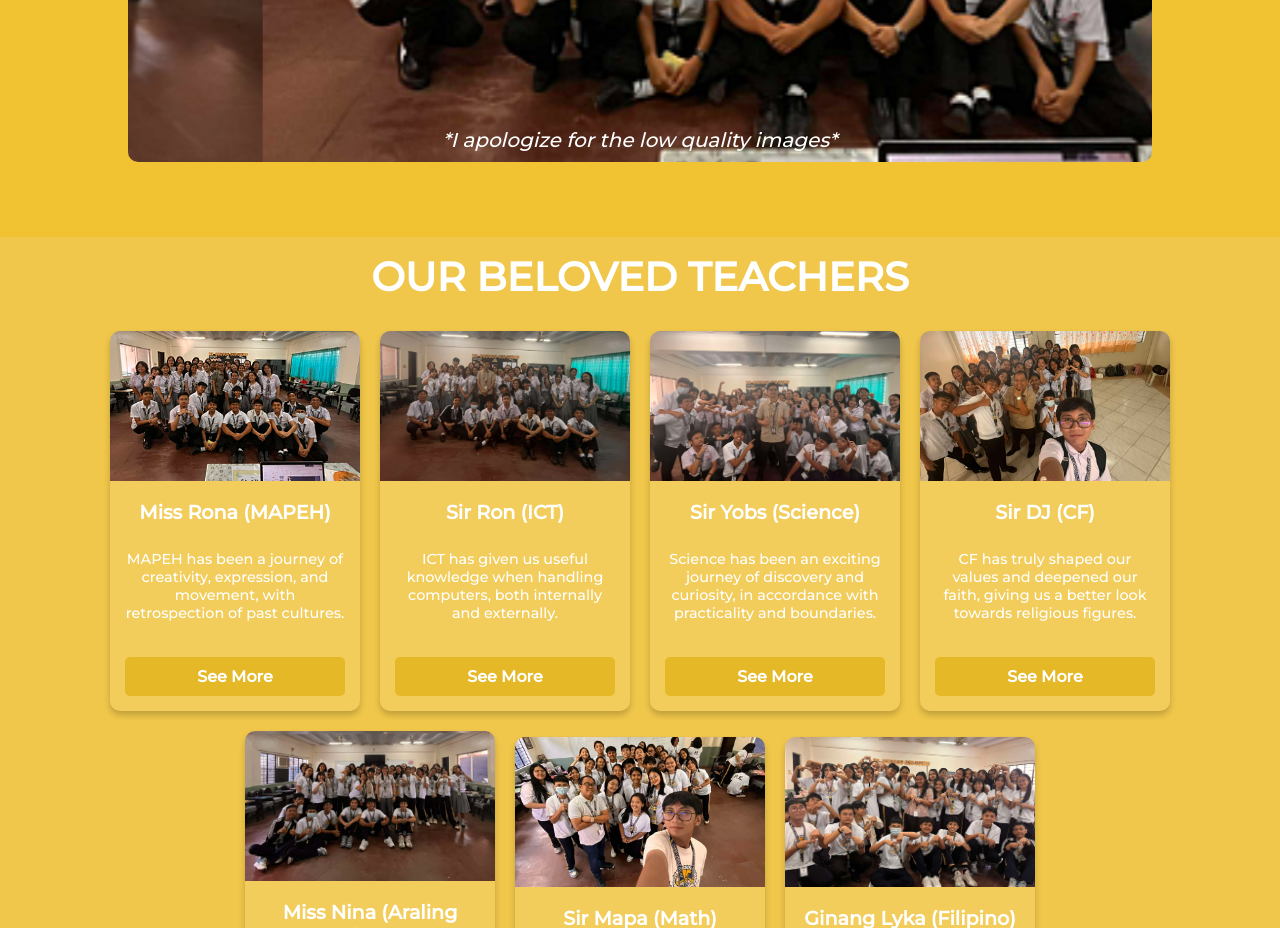
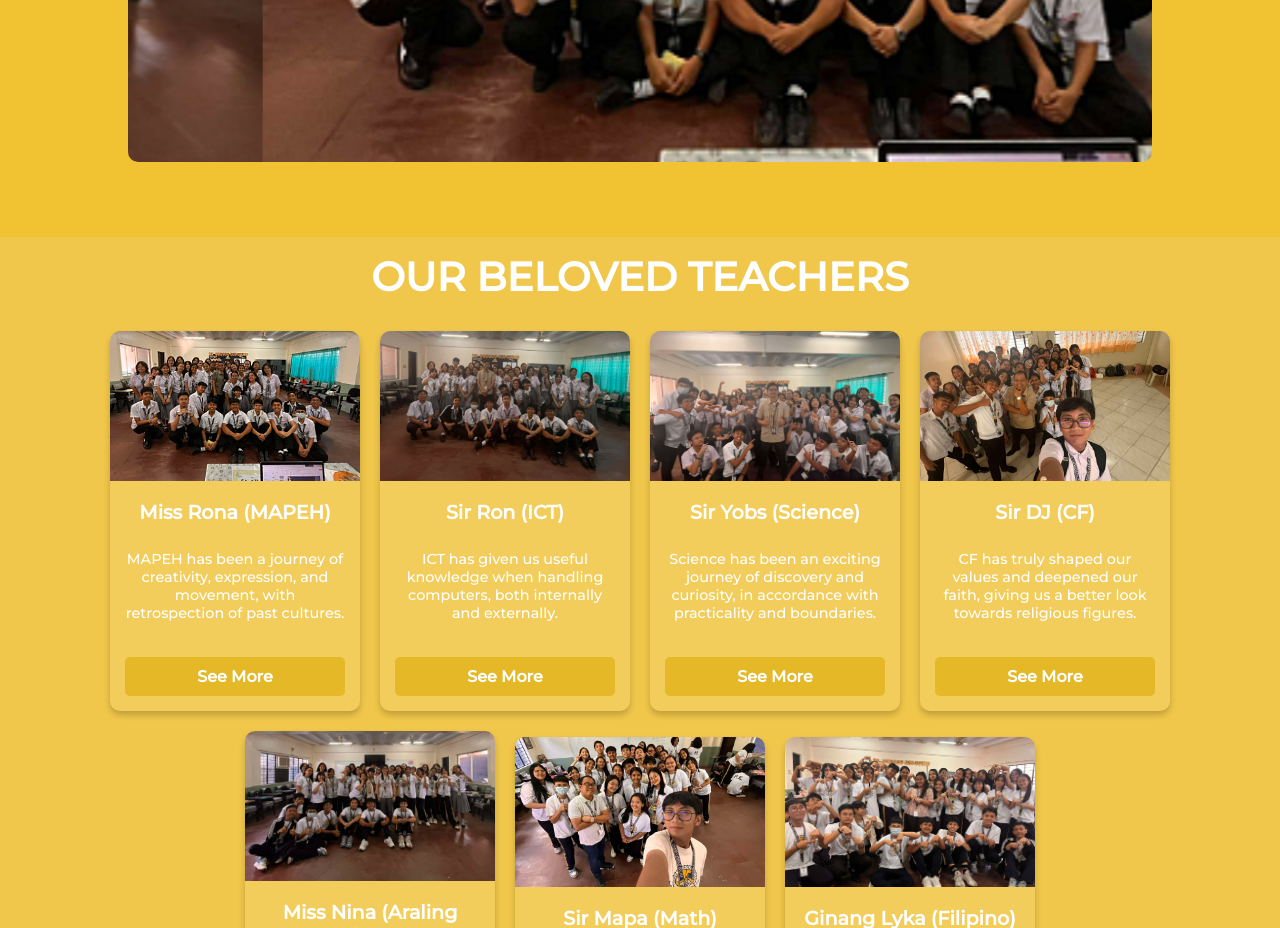
Before and after one commit to TheDev2010/Albertian-Memories, a plain HTML site: page index.html in a window 1280 px wide. Shown: the part 1040-1968 px from the top of the page. Drawn offline with Linux system fonts and the light colour scheme.

Commit message:
Add files via upload

```diff
--- a/index.html
+++ b/index.html
@@ -50,9 +50,6 @@
                     <div class="slide" style="background-image: url('assets/albert_adviser.png');"></div>
                 </div>
             </div>
-            <p>
-                <i>*I apologize for the low quality images*</i>
-            </p>
         </div>
         <h3 class="change-color">Our Beloved Teachers</h3>
         <div class="cards-container" id="teachers">
```
